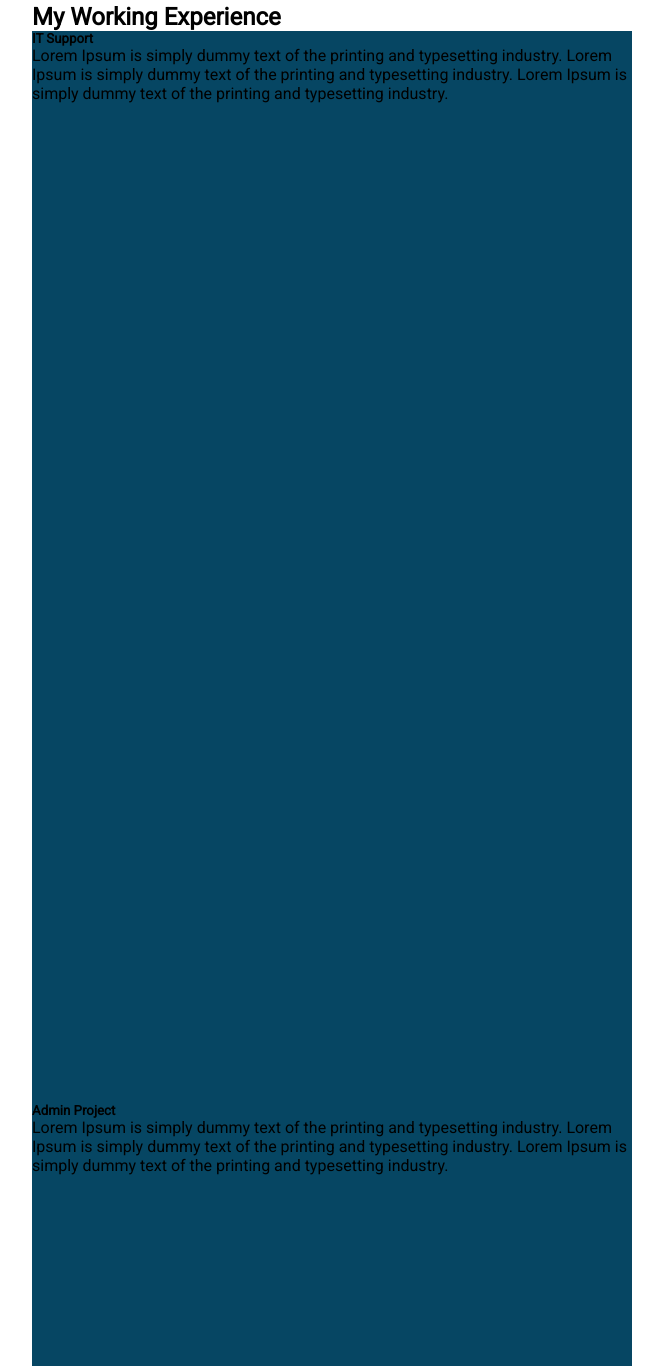
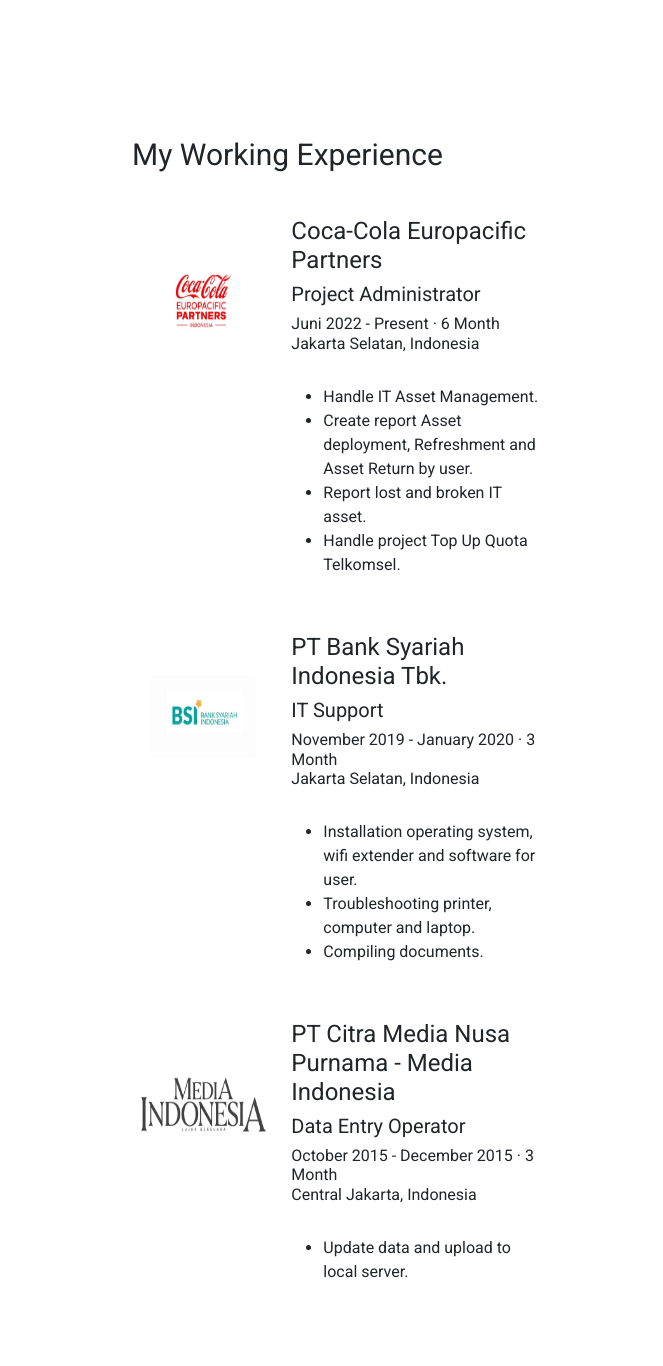
Before and after one commit to andikasanjaya/still-studying, a plain HTML site: page index.html in a window 1280 px wide. Shown: the part 954-2320 px from the top of the page, without its empty margins (598-1261 px from the left). Drawn offline with nearby package versions, Linux system fonts and the light colour scheme.

Commit message:
add experience

```diff
--- a/Css/style.css
+++ b/Css/style.css
@@ -11,12 +11,12 @@
     height: 100vh;
     width: 600px;
     position: fixed;
-    background-color: #D6E4E5;
+    background-color: #ffd9a0;
 }
 
 .sidebar-right {
-    margin-left: 600px;
-    margin-right: 50px;
+    margin-left: 700px;
+    margin-right: 120px;
     padding-top: 240px;
 }
 
@@ -40,6 +40,9 @@ nav p{
     padding: 0px 0 10px 0px;
     font-size: 14px;
 }
+nav ul{
+    padding-left: 0px;
+}
 nav ul li {
     padding: 10px 0 10px 2px;
     list-style: none;
@@ -56,8 +59,9 @@ nav ul li a:hover{
     transition: 1ms;
     text-decoration: underline;
 }
+
 .copyright {
-    padding-top: 280px;
+    padding-top: 240px;
     color: #a0a0a0;
     font-size: 11px;
 }
@@ -81,6 +85,16 @@ nav ul li a:hover{
 }
 
 .card {
-    background: #064663;
-    padding-bottom: 1000px;
+    /* background: #91d5f5; */
+    --bs-card-border-width:0px;
 }
+
+.card img {
+    height: 200px;
+}
+
+.font-size-title{
+    padding-top: 50px;
+    padding-bottom: 20px;
+    font-size: 30px;
+}
--- a/index.html
+++ b/index.html
@@ -4,10 +4,10 @@
     <meta charset="UTF-8">
     <meta http-equiv="X-UA-Compatible" content="IE=edge">
     <meta name="viewport" content="width=device-width, initial-scale=1.0">
+    <!-- Bootsrap CSS -->
+    <link href="https://cdn.jsdelivr.net/npm/bootstrap@5.2.2/dist/css/bootstrap.min.css" rel="stylesheet" integrity="sha384-Zenh87qX5JnK2Jl0vWa8Ck2rdkQ2Bzep5IDxbcnCeuOxjzrPF/et3URy9Bv1WTRi" crossorigin="anonymous">
     <!-------------- CSS Dika -------------->
     <link rel="stylesheet" href="/Css/style.css">
-    <!-- Bootsrap CSS -->
-    <!-- <link href="https://cdn.jsdelivr.net/npm/bootstrap@5.2.2/dist/css/bootstrap.min.css" rel="stylesheet" integrity="sha384-Zenh87qX5JnK2Jl0vWa8Ck2rdkQ2Bzep5IDxbcnCeuOxjzrPF/et3URy9Bv1WTRi" crossorigin="anonymous"> -->
     <!-- FontAwesome CSS -->
     <link rel="stylesheet" href="https://cdnjs.cloudflare.com/ajax/libs/font-awesome/6.2.0/css/all.min.css" integrity="sha512-xh6O/CkQoPOWDdYTDqeRdPCVd1SpvCA9XXcUnZS2FmJNp1coAFzvtCN9BmamE+4aHK8yyUHUSCcJHgXloTyT2A==" crossorigin="anonymous" referrerpolicy="no-referrer" />
 
@@ -37,31 +37,107 @@
 <!-- Home Text Content -->
     <div class="home-text">
             <h2>Hello, <br>I am Andika Sanjaya,</h2>
-            <p>I am a new programmer still learning, currently I have special interest in Front End Development.<br>
+            <p>I am a new programmer and still learning, currently I have special interest in Front End Development.<br>
             This is one of the programs that I made in my current learning process.</p>
     </div>
 
 <!-- Experience -->
 <section id="experience">
     <div class="my-experience">
-            <h2>My Working Experience</h2>
-        <div class="box">
-            <div class="card">
-                <h5>IT Support</h5>
-                <div class="pra">
-                    <p>Lorem Ipsum is simply dummy text of the printing and typesetting industry. Lorem Ipsum is simply dummy text of the printing and typesetting industry. Lorem Ipsum is simply dummy text of the printing and typesetting industry.</p>
+        <h4 class="font-size-title">My Working Experience</h4>
+        <div class="card mb-2" style="max-width: 1000px;">
+            <div class="row g-0">
+                <div class="col-md-4">
+                    <img src="/Asset IMG/Coca-Cola-Europacific-Partners-Indonesia.jpg" class="img-fluid rounded-start" alt="...">
+                </div>
+                <div class="col-md-8">
+                    <div class="card-body">
+                        <h4 class="card-title">Coca-Cola Europacific Partners</h4>
+                        <h5>Project Administrator</h5>
+                        <h6>Juni 2022 - Present · 6 Month
+                            <br>Jakarta Selatan, Indonesia
+                        </h6>
+                        <br>
+                        <ul>
+                            <li>
+                                <p class="card-text">
+                                    Handle IT Asset Management.
+                                </p>
+                            </li>
+                            <li>
+                                <p class="card-text">
+                                    Create report Asset deployment, Refreshment and Asset Return by user.
+                                </p>
+                            </li>
+                            <li>
+                                <p class="card-text">
+                                    Report lost and broken IT asset.
+                                </p>
+                            </li>
+                            <li>
+                                <p class="card-text">
+                                    Handle project Top Up Quota Telkomsel.
+                                </p>
+                            </li>
+                        </ul>
+                    </div>
                 </div>
             </div>
-            <div class="card">
-                <h5>Admin Project</h5>
-                <div class="pra">
-                    <p>Lorem Ipsum is simply dummy text of the printing and typesetting industry. Lorem Ipsum is simply dummy text of the printing and typesetting industry. Lorem Ipsum is simply dummy text of the printing and typesetting industry.</p>
+        </div><div class="card mb-2" style="max-width: 1000px;">
+            <div class="row g-0">
+                <div class="col-md-4">
+                    <img src="/Asset IMG/bank-syariah-indonesia.jpg" class="img-fluid rounded-start" alt="...">
+                </div>
+                <div class="col-md-8">
+                    <div class="card-body">
+                        <h4 class="card-title">PT Bank Syariah Indonesia Tbk.</h4>
+                        <h5>IT Support</h5>
+                        <h6>November 2019 - January 2020 · 3 Month
+                            <br>Jakarta Selatan, Indonesia
+                        </h6>
+                        <br>
+                        <ul>
+                            <li>
+                                <p class="card-text">
+                                    Installation operating system, wifi extender and software for user.
+                                </p>
+                            </li>
+                            <li>
+                                <p class="card-text">
+                                    Troubleshooting printer, computer and laptop.
+                                </p>
+                            </li>
+                            <li>
+                                <p class="card-text">
+                                    Compiling documents.
+                                </p>
+                            </li>
+                        </ul>
+                    </div>
                 </div>
             </div>
-            <div class="card">
-                <h5>Web Development</h5>
-                <div class="pra">
-                    <p>Lorem Ipsum is simply dummy text of the printing and typesetting industry. Lorem Ipsum is simply dummy text of the printing and typesetting industry. Lorem Ipsum is simply dummy text of the printing and typesetting industry.</p>
+        </div>
+        <div class="card mb-2" style="max-width: 1000px;">
+            <div class="row g-0">
+                <div class="col-md-4">
+                    <img src="/Asset IMG/mediaindonesia.jpg" class="img-fluid rounded-start" alt="...">
+                </div>
+                <div class="col-md-8">
+                    <div class="card-body">
+                        <h4 class="card-title">PT Citra Media Nusa Purnama - Media Indonesia</h4>
+                        <h5>Data Entry Operator</h5>
+                        <h6>October 2015 - December 2015 · 3 Month
+                            <br>Central Jakarta, Indonesia
+                        </h6>
+                        <br>
+                        <ul>
+                            <li>
+                                <p class="card-text">
+                                    Update data and upload to local server.
+                                </p>
+                            </li>
+                        </ul>
+                    </div>
                 </div>
             </div>
         </div>
```
Also changed, not shown: Asset IMG/CCEP-Indonesia.png (added), Asset IMG/Coca-Cola-Europacific-Partners-Indonesia.jpg (added), Asset IMG/bank-syariah-indonesia.jpeg (added), Asset IMG/bank-syariah-indonesia.jpg (added), Asset IMG/mediaindonesia.jpg (added).
